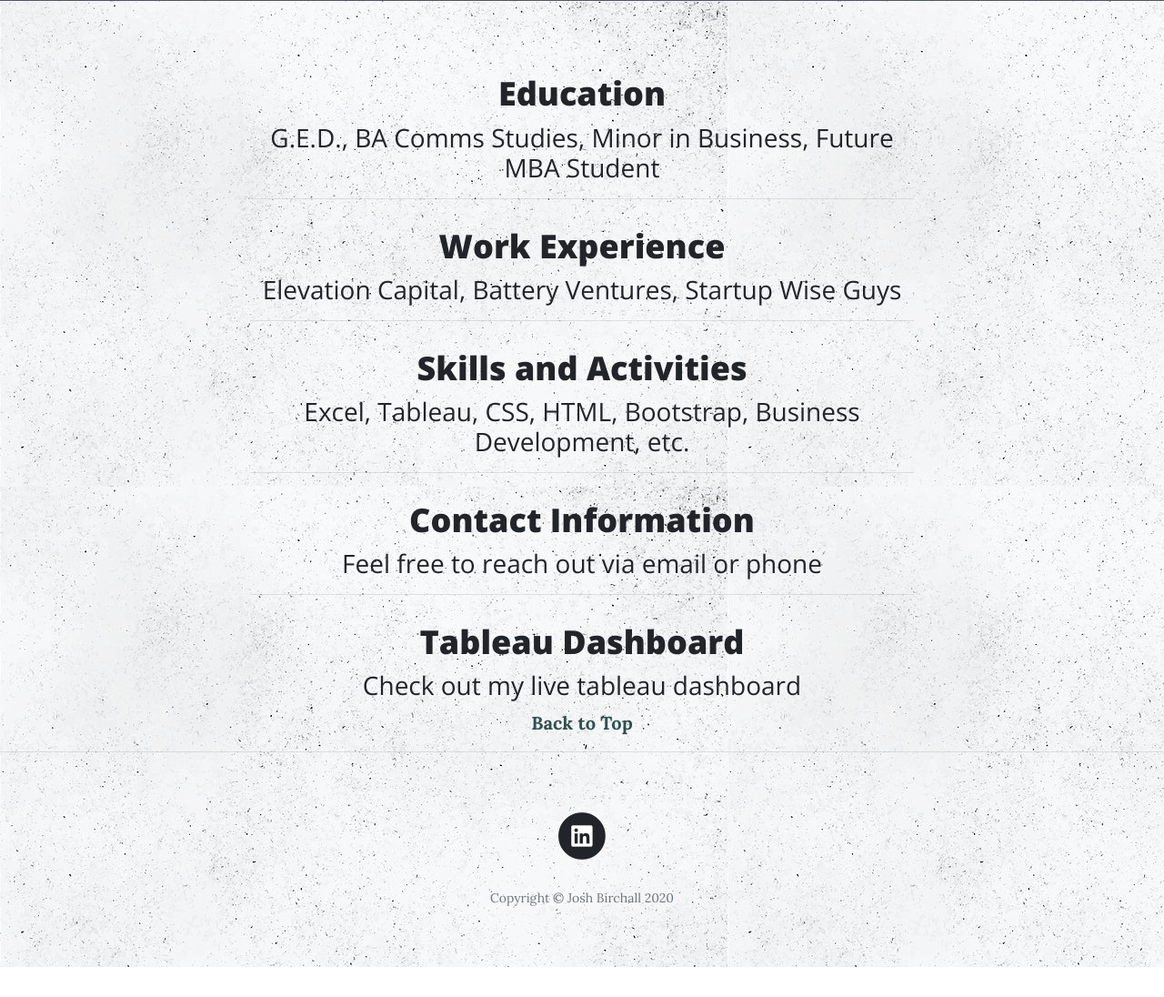
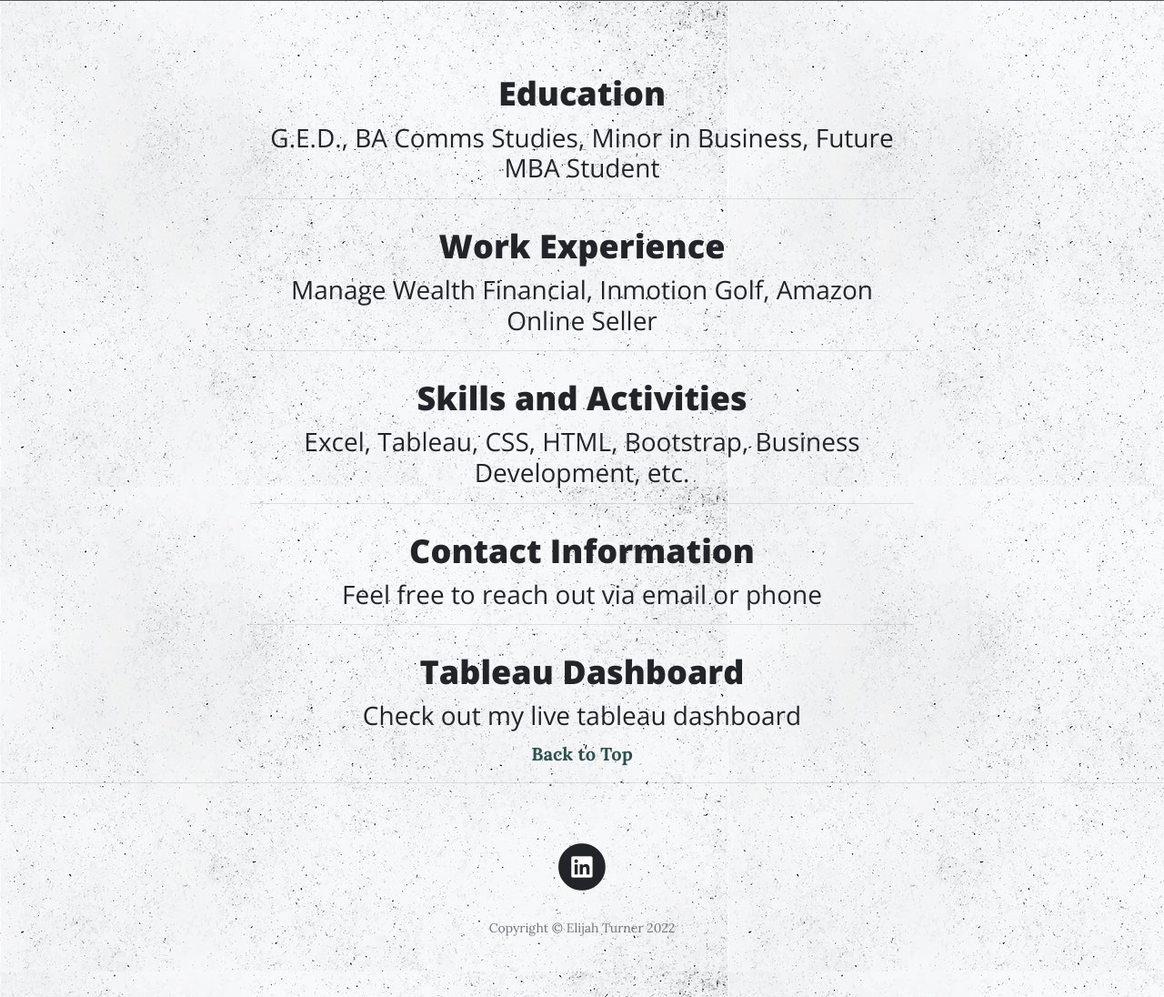
Before and after one commit to elijahturner11/MyProject, a website: page index.html in a window 1280 px wide. Shown: the part 531-1627 px from the top of the page at 91% size. Before the commit the page ends 1594 px from the top, so only its background shows below. Drawn offline with nearby package versions, Linux system fonts and the light colour scheme.

Commit message:
Add files via upload

```diff
--- a/index.html
+++ b/index.html
@@ -100,7 +100,7 @@
               Work Experience
               </h2>
               <h3 class="post-subtitle">
-                Elevation Capital, Battery Ventures, Startup Wise Guys
+                Manage Wealth Financial, Inmotion Golf, Amazon Online Seller
               </h3>
             </a>
           </div>
@@ -152,7 +152,7 @@
         <div class="col-lg-8 col-md-10 mx-auto">
         <ul class="list-inline text-center">
             <li class="list-inline-item">
-              <a href="https://www.linkedin.com/in/joshuanbirchall/" target="_blank" title="Josh Birchall's LinkedIn">
+              <a href="https://www.linkedin.com/in/elijah-turner-6aa792201/" target="_blank" title="Josh Birchall's LinkedIn">
                 <span class="fa-stack fa-lg">
                   <i class="fas fa-circle fa-stack-2x"></i>
                   <i class="fab fa-linkedin fa-stack-1x fa-inverse"></i>
@@ -176,7 +176,7 @@
               </a>
             </li>-->
           </ul>
-          <p class="copyright text-muted">Copyright &copy; Josh Birchall 2020</p>
+          <p class="copyright text-muted">Copyright &copy; Elijah Turner 2022</p>
         </div>
       </div>
     </div>
```
